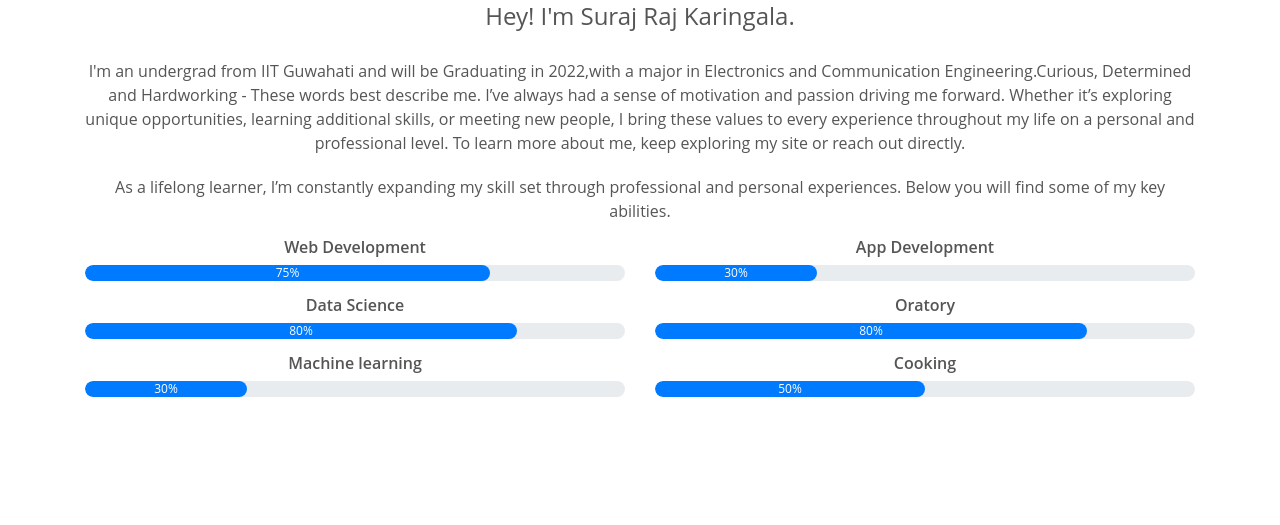
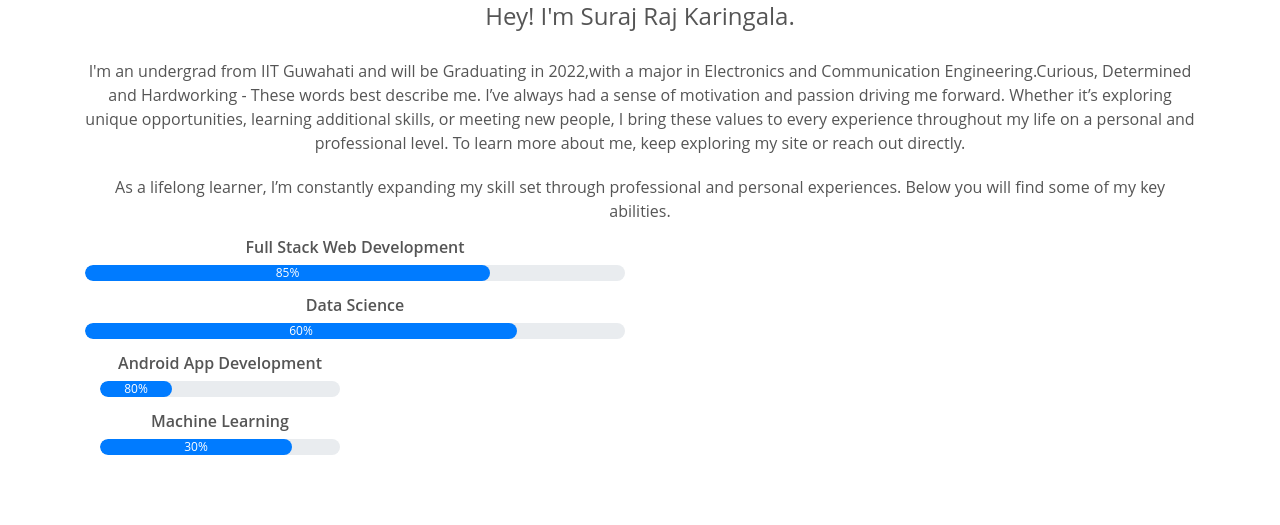
Before and after one commit to Suraj3579/MyWebsite, a Django app: page /about/ in a window 1280 px wide. Shown: the part 339-864 px from the top of the page. Before the commit the page ends 736 px from the top, so only its background shows below. Run offline with Django 3.2, Linux system fonts and the light colour scheme; parts of the project's set-up code (start-up, migrations or seed data) failed here and were passed over; some libraries are stand-ins or nearby versions.

Commit message:
added data

```diff
--- a/ownwebsite/contact/templates/about.html
+++ b/ownwebsite/contact/templates/about.html
@@ -25,31 +25,22 @@
       key abilities.
       <div class="row">
         <div class="col-md-6 skills-bar">
-          <p>Web Development</p>
+          <p>Full Stack Web Development</p>
           <div class="progress">
-            <div class="progress-bar" style="width: 75%;">75%</div>
+            <div class="progress-bar" style="width: 75%;">85%</div>
           </div>
           <p>Data Science</p>
           <div class="progress">
-            <div class="progress-bar" style="width: 80%;">80%</div>
+            <div class="progress-bar" style="width: 80%;">60%</div>
           </div>
-          <p>Machine learning</p>
+        <div class="col-md-6 skills-bar">
+          <p>Android App Development</p>
           <div class="progress">
-            <div class="progress-bar" style="width: 30%;">30%</div>
+            <div class="progress-bar" style="width: 30%;">80%</div>
           </div>
-        </div>
-        <div class="col-md-6 skills-bar">
-          <p>App Development</p>
+          <p>Machine Learning</p>
           <div class="progress">
-            <div class="progress-bar" style="width: 30%;">30%</div>
-          </div>
-          <p>Oratory</p>
-          <div class="progress">
-            <div class="progress-bar" style="width: 80%;">80%</div>
-          </div>
-          <p>Cooking</p>
-          <div class="progress">
-            <div class="progress-bar" style="width: 50%;">50%</div>
+            <div class="progress-bar" style="width: 80%;">30%</div>
           </div>
         </div>
       </div>
```
